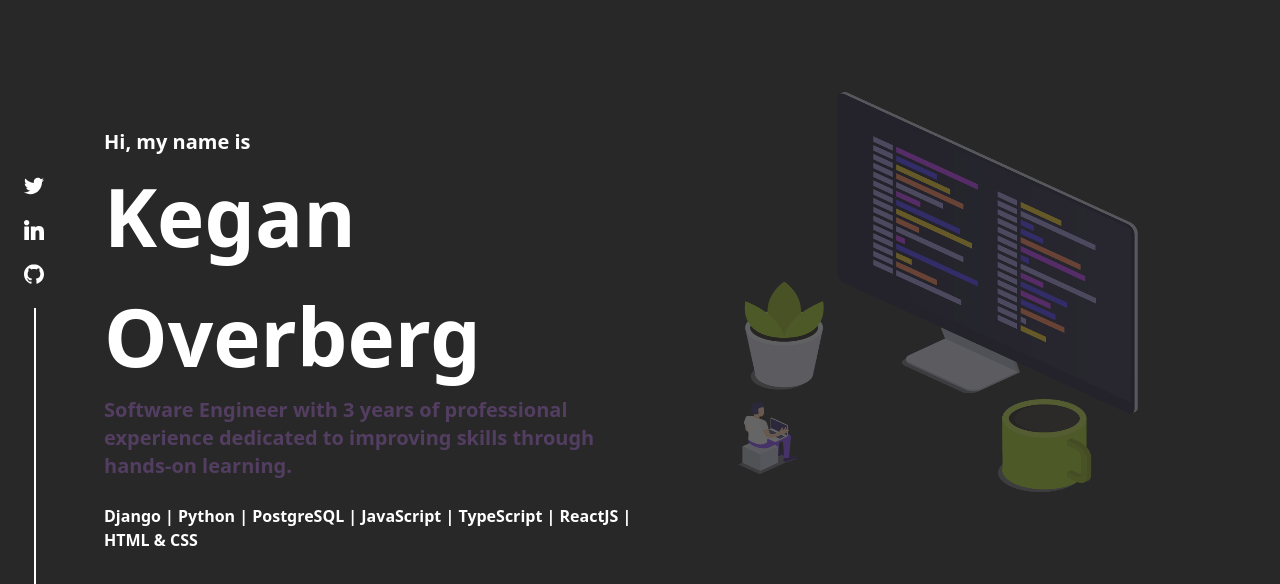
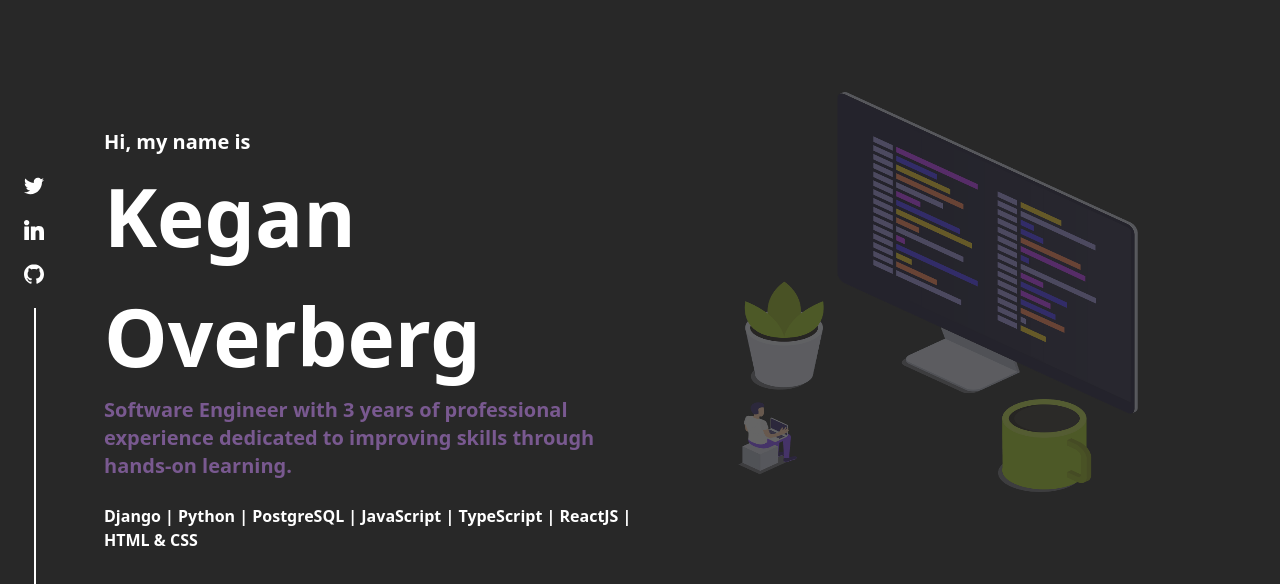
Before and after one commit to keganXi/personal-website, a React (Create React App) app: page / in a window 1280 px wide. Shown: the top 584 px of the page. Built offline with nearby package versions, Linux system fonts and the light colour scheme.

Commit message:
change primary color purple

```diff
--- a/tailwind.config.js
+++ b/tailwind.config.js
@@ -6,7 +6,7 @@ module.exports = {
   theme: {
     extend: {
       colors: {
-        "primary-purple": "#533E62",
+        "primary-purple": "#795990",
         "secondary-black": "#282828"
       },
 
```
